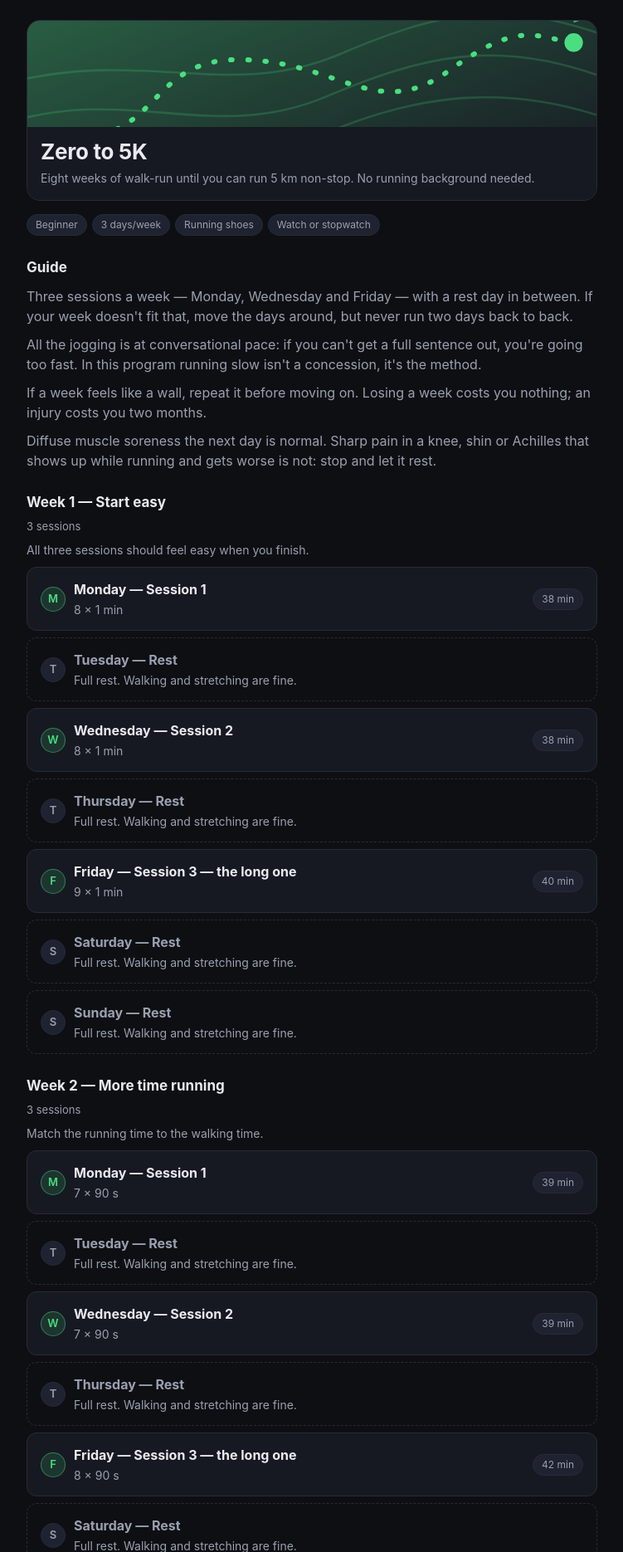
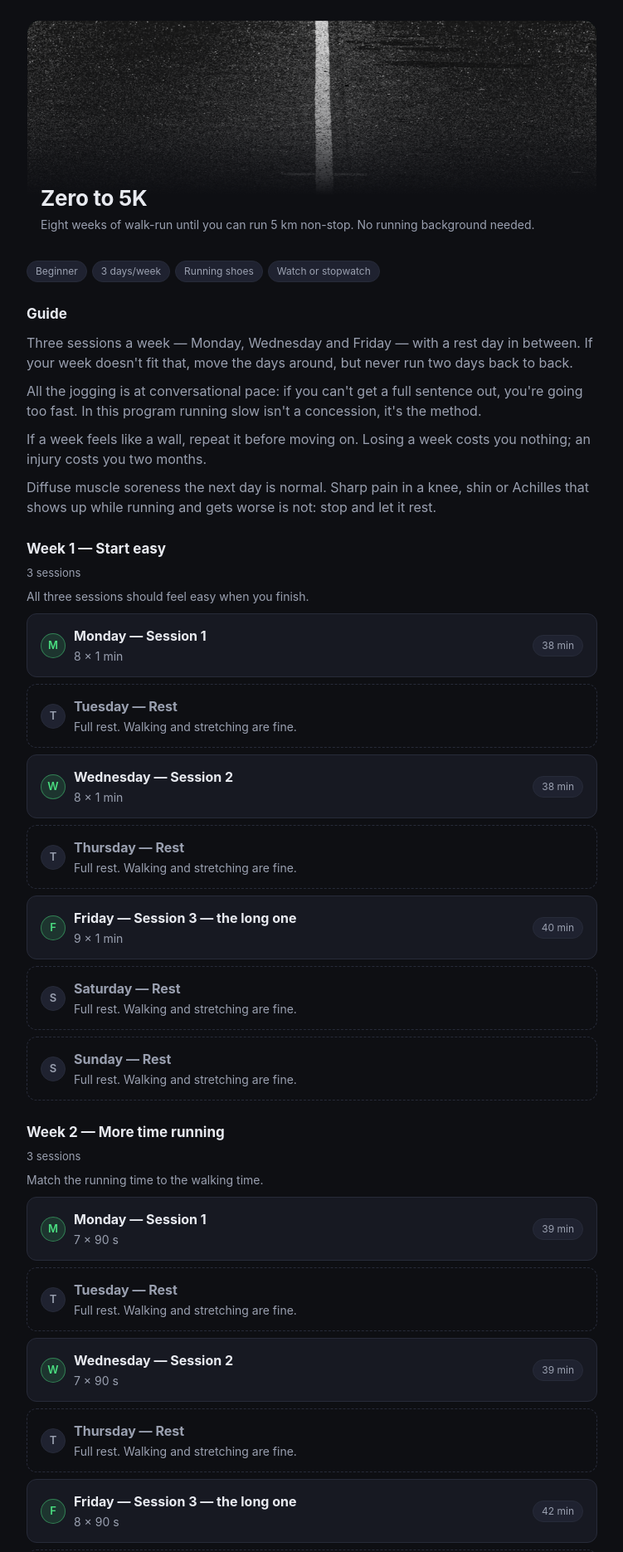
Before and after one commit to anegronro/run4health, a FastAPI app: page /program/5k in a window 1280 px wide. Shown: the part 57-1927 px from the top of the page at 83% size, without its empty margins (264-1015 px from the left). Run offline with FastAPI, Linux system fonts and the light colour scheme.

Commit message:
feat(ui): use Angel's track photos as program covers
The three photos are warm red track shots; the app is near-black. Each one
is desaturated and faded out at the bottom so it dissolves into the page
instead of sitting in a framed box, and the home screen carries one bleeding
out of the top behind the heading.

A photo named after a program (app/static/img/<slug>.jpg) is picked up with
no configuration; programs without one keep their drawn cover.

Co-Authored-By: Claude Opus 5 <noreply@anthropic.com>

```diff
--- a/app/loader.py
+++ b/app/loader.py
@@ -15,6 +15,20 @@ from .models import Program
 
 ROOT = Path(__file__).resolve().parent.parent
 PROGRAMS_DIR = ROOT / "data" / "programs"
+IMG_DIR = Path(__file__).resolve().parent / "static" / "img"
+IMG_SUFFIXES = (".jpg", ".jpeg", ".png", ".webp", ".avif")
+
+
+def _photo_for(slug: str) -> str | None:
+    """A photo named after the program is picked up with no config.
+
+    Drop app/static/img/<slug>.jpg and that program uses it as its cover;
+    an explicit "image" in the JSON still wins.
+    """
+    for suffix in IMG_SUFFIXES:
+        if (IMG_DIR / f"{slug}{suffix}").is_file():
+            return f"/static/img/{slug}{suffix}"
+    return None
 
 
 class InvalidProgram(Exception):
@@ -28,9 +42,12 @@ def _read(path: Path) -> Program:
         raise InvalidProgram(f"{path.name}: malformed JSON — {e}") from e
     raw["slug"] = path.stem
     try:
-        return Program(**raw)
+        program = Program(**raw)
     except ValidationError as e:
         raise InvalidProgram(f"{path.name}: {e}") from e
+    if not program.image:
+        program.image = _photo_for(program.slug)
+    return program
 
 
 def list_all() -> list[Program]:
--- a/app/static/style.css
+++ b/app/static/style.css
@@ -3,8 +3,9 @@
   --text:#e8eaf0; --muted:#9aa0b0; --border:#272b39; --accent:#5b8cff;
 }
 *{box-sizing:border-box;margin:0;padding:0}
+html{background:var(--bg)}
 body{
-  background:var(--bg); color:var(--text);
+  background:transparent; color:var(--text);
   font:16px/1.5 -apple-system,BlinkMacSystemFont,"Segoe UI",Roboto,sans-serif;
   -webkit-font-smoothing:antialiased;
   padding-bottom:env(safe-area-inset-bottom);
@@ -141,3 +142,38 @@ ul{list-style:none}
   display:inline-block;width:8px;height:8px;border-radius:50%;
   background:var(--accent);margin-right:7px;vertical-align:middle;
 }
+
+
+/* ── Photos ────────────────────────────────────────────────────────
+   The shots are warm red track pictures; the app is near-black with a
+   different accent per program. Rather than drop them in raw, each photo
+   is desaturated, tinted with its program's accent and faded out at the
+   bottom, so it dissolves into the page instead of sitting in a box. */
+.shot{position:relative;display:block;width:100%;height:100%;overflow:hidden}
+.shot img{
+  width:100%;height:100%;object-fit:cover;
+  filter:grayscale(1) contrast(1.18) brightness(.92) saturate(0);
+}
+.shot::before{                       /* accent tint over the grey photo */
+  content:"";position:absolute;inset:0;
+  background:var(--accent);mix-blend-mode:color;opacity:.85;
+}
+.shot::after{                        /* melt the bottom edge into the page */
+  content:"";position:absolute;inset:0;
+  background:linear-gradient(to bottom,
+    rgba(14,15,19,0) 0%, rgba(14,15,19,.30) 58%, var(--bg) 100%);
+}
+.cover:has(.shot){background:transparent}
+.hero:has(.shot){border-color:transparent;background:transparent}
+.hero:has(.shot) .shot{height:210px}
+.hero:has(.shot) .hero-text{background:transparent;margin-top:-26px;position:relative}
+
+/* Home: one shot bleeding out of the top of the black page. */
+.home::before{
+  content:"";position:fixed;inset:0 0 auto 0;height:56vh;z-index:-1;
+  background:url("/static/img/5k.jpg") center 30% / cover no-repeat;
+  filter:grayscale(1) contrast(1.1) brightness(.55);
+  -webkit-mask-image:linear-gradient(to bottom,rgba(0,0,0,.9),transparent 88%);
+  mask-image:linear-gradient(to bottom,rgba(0,0,0,.9),transparent 88%);
+}
+.home main h1{position:relative}
--- a/app/templates/base.html
+++ b/app/templates/base.html
@@ -7,7 +7,7 @@
 <title>{% block title %}Programs{% endblock %}</title>
 <link rel="stylesheet" href="/static/style.css">
 </head>
-<body>
+<body class="{% block body_class %}{% endblock %}">
 <header class="bar">
   {% block back %}{% endblock %}
   <span class="brand">Programs</span>
--- a/app/templates/index.html
+++ b/app/templates/index.html
@@ -1,5 +1,6 @@
 {% extends "base.html" %}
 {% import "art.html" as art %}
+{% block body_class %}home{% endblock %}
 {% block content %}
 <h1>My programs</h1>
 {% if not programs %}
@@ -12,7 +13,7 @@
   <li>
     <a class="card" href="/program/{{ p.slug }}" style="--accent: {{ p.color }}">
       <span class="cover">
-        {% if p.image %}<img src="{{ p.image }}" alt="">{% else %}{{ art.cover(p.art, p.slug) }}{% endif %}
+        {% if p.image %}<span class="shot"><img src="{{ p.image }}" alt=""></span>{% else %}{{ art.cover(p.art, p.slug) }}{% endif %}
       </span>
       <span class="card-body">
         <span class="title">{{ p.name }}</span>
--- a/app/templates/program.html
+++ b/app/templates/program.html
@@ -6,7 +6,7 @@
 {% block content %}
 
 <div class="hero">
-  {% if p.image %}<img src="{{ p.image }}" alt="">{% else %}{{ art.cover(p.art, p.slug) }}{% endif %}
+  {% if p.image %}<span class="shot"><img src="{{ p.image }}" alt=""></span>{% else %}{{ art.cover(p.art, p.slug) }}{% endif %}
   <div class="hero-text">
     <h1>{{ p.name }}</h1>
     {% if p.description %}<p class="lede">{{ p.description }}</p>{% endif %}
```
Also changed, not shown: app/static/img/10k.jpg (added), app/static/img/21k-half-marathon.jpg (added), app/static/img/5k.jpg (added).
